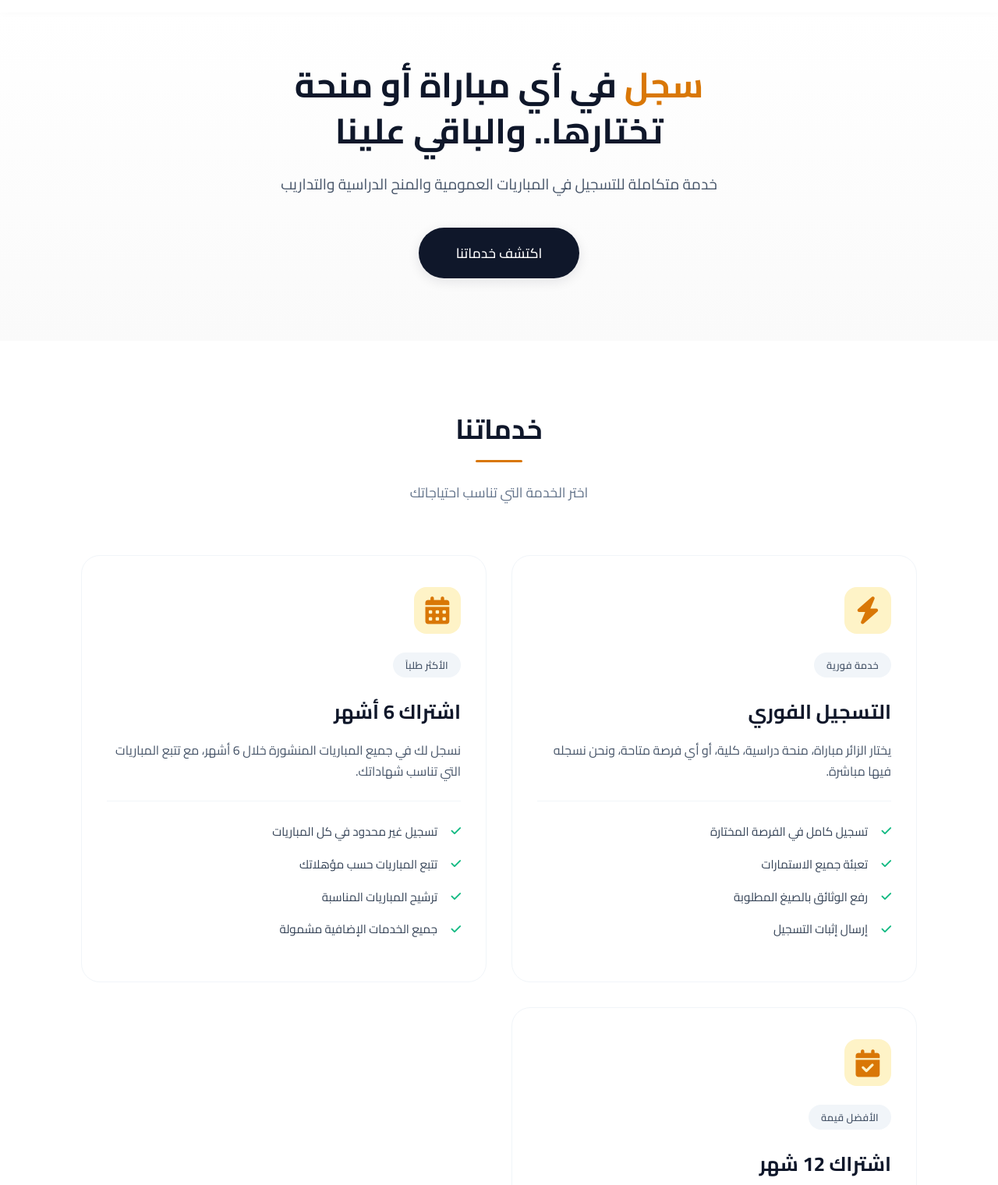
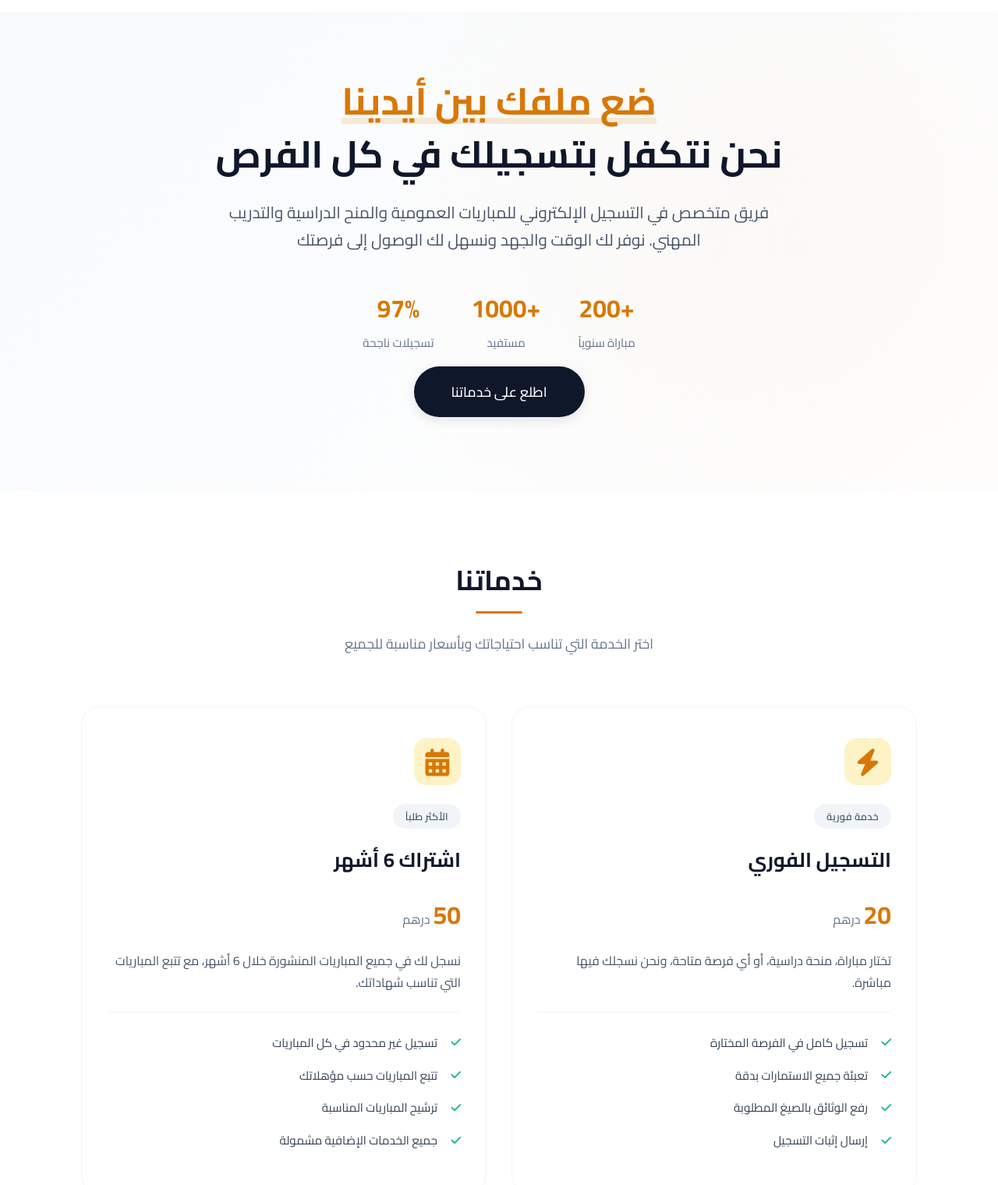
Before and after one commit to Rida0205/Seerah, a plain HTML site: page index.html in a window 1280 px wide. Shown: the part 103-1623 px from the top of the page at 78% size. Drawn offline with Linux system fonts and the light colour scheme.

Commit message:
Update index.html

```diff
--- a/index.html
+++ b/index.html
@@ -83,30 +83,45 @@
             color: #334155;
         }
 
-        /* Hero Section - أنيقة وبسيطة */
+        /* Hero Section - جديدة */
         .hero {
-            padding: 4rem 5% 5rem;
-            background: linear-gradient(to bottom, #ffffff, #fafafa);
+            padding: 5rem 5% 6rem;
+            background: linear-gradient(135deg, #f8fafc 0%, #ffffff 100%);
+            position: relative;
+            overflow: hidden;
+        }
+
+        .hero::before {
+            content: '';
+            position: absolute;
+            top: -50%;
+            right: -20%;
+            width: 80%;
+            height: 200%;
+            background: radial-gradient(circle, rgba(217,119,6,0.03) 0%, transparent 70%);
+            border-radius: 50%;
         }
 
         .hero-content {
             max-width: 900px;
             margin: 0 auto;
             text-align: center;
+            position: relative;
+            z-index: 2;
         }
 
         .hero h2 {
-            font-size: 2.8rem;
+            font-size: 3rem;
             font-weight: 700;
             color: #0f172a;
             margin-bottom: 1.5rem;
-            line-height: 1.3;
+            line-height: 1.4;
         }
 
         .hero h2 span {
             color: #d97706;
+            display: inline-block;
             position: relative;
-            display: inline-block;
         }
 
         .hero h2 span::after {
@@ -116,17 +131,39 @@
             left: 0;
             width: 100%;
             height: 8px;
-            background: rgba(217, 119, 6, 0.1);
+            background: rgba(217, 119, 6, 0.15);
             z-index: -1;
         }
 
         .hero p {
-            font-size: 1.2rem;
+            font-size: 1.3rem;
             color: #475569;
-            max-width: 600px;
+            max-width: 700px;
             margin: 0 auto 2.5rem;
-            line-height: 1.6;
+            line-height: 1.7;
             font-weight: 400;
+        }
+
+        .hero-stats {
+            display: flex;
+            justify-content: center;
+            gap: 3rem;
+            margin-top: 2rem;
+        }
+
+        .stat-item {
+            text-align: center;
+        }
+
+        .stat-number {
+            font-size: 2rem;
+            font-weight: 700;
+            color: #d97706;
+        }
+
+        .stat-label {
+            color: #64748b;
+            font-size: 0.95rem;
         }
 
         .hero .btn {
@@ -142,6 +179,7 @@
             text-decoration: none;
             display: inline-block;
             box-shadow: 0 4px 15px rgba(15, 23, 42, 0.1);
+            margin-top: 1rem;
         }
 
         .hero .btn:hover {
@@ -244,8 +282,24 @@
         .service-card h3 {
             font-size: 1.6rem;
             font-weight: 700;
-            margin-bottom: 0.75rem;
+            margin-bottom: 0.5rem;
             color: #0f172a;
+        }
+
+        .price {
+            font-size: 2rem;
+            font-weight: 800;
+            color: #d97706;
+            margin: 1rem 0;
+            display: flex;
+            align-items: baseline;
+            gap: 0.25rem;
+        }
+
+        .price small {
+            font-size: 1rem;
+            font-weight: 400;
+            color: #64748b;
         }
 
         .badge {
@@ -256,7 +310,7 @@
             font-weight: 600;
             padding: 0.25rem 1rem;
             border-radius: 30px;
-            margin-bottom: 1.25rem;
+            margin-bottom: 1rem;
             letter-spacing: 0.3px;
         }
 
@@ -345,7 +399,7 @@
             font-size: 0.9rem;
         }
 
-        /* Free Section - أنيقة */
+        /* Free Section */
         .free-section {
             padding: 5rem 5%;
             background: #0f172a;
@@ -534,6 +588,11 @@
                 padding: 0 1rem;
             }
 
+            .hero-stats {
+                flex-direction: column;
+                gap: 1.5rem;
+            }
+
             .section-title {
                 font-size: 1.8rem;
             }
@@ -581,39 +640,57 @@
     <section class="hero" id="home">
         <div class="hero-content">
             <h2>
-                <span>سجل</span> في أي مباراة أو منحة<br>تختارها.. والباقي علينا
+                <span>ضع ملفك بين أيدينا</span><br>نحن نتكفل بتسجيلك في كل الفرص
             </h2>
-            <p>خدمة متكاملة للتسجيل في المباريات العمومية والمنح الدراسية والتداريب</p>
-            <a href="#services" class="btn">اكتشف خدماتنا</a>
+            <p>فريق متخصص في التسجيل الإلكتروني للمباريات العمومية والمنح الدراسية والتدريب المهني. نوفر لك الوقت والجهد ونسهل لك الوصول إلى فرصتك</p>
+
+            <div class="hero-stats">
+                <div class="stat-item">
+                    <div class="stat-number">+200</div>
+                    <div class="stat-label">مباراة سنوياً</div>
+                </div>
+                <div class="stat-item">
+                    <div class="stat-number">+1000</div>
+                    <div class="stat-label">مستفيد</div>
+                </div>
+                <div class="stat-item">
+                    <div class="stat-number">97%</div>
+                    <div class="stat-label">تسجيلات ناجحة</div>
+                </div>
+            </div>
+
+            <a href="#services" class="btn">اطلع على خدماتنا</a>
         </div>
     </section>
 
     <section class="services" id="services">
         <div class="section-header">
             <h2 class="section-title">خدماتنا</h2>
-            <p class="section-subtitle">اختر الخدمة التي تناسب احتياجاتك</p>
+            <p class="section-subtitle">اختر الخدمة التي تناسب احتياجاتك وبأسعار مناسبة للجميع</p>
         </div>
 
         <div class="services-grid">
-            <!-- Service 1 -->
+            <!-- Service 1: التسجيل الفوري -->
             <div class="service-card">
                 <div class="service-icon"><i class="fas fa-bolt"></i></div>
                 <span class="badge">خدمة فورية</span>
                 <h3>التسجيل الفوري</h3>
-                <p>يختار الزائر مباراة، منحة دراسية، كلية، أو أي فرصة متاحة، ونحن نسجله فيها مباشرة.</p>
+                <div class="price">20 <small>درهم</small></div>
+                <p>تختار مباراة، منحة دراسية، أو أي فرصة متاحة، ونحن نسجلك فيها مباشرة.</p>
                 <ul class="service-features">
                     <li><i class="fas fa-check"></i> تسجيل كامل في الفرصة المختارة</li>
-                    <li><i class="fas fa-check"></i> تعبئة جميع الاستمارات</li>
+                    <li><i class="fas fa-check"></i> تعبئة جميع الاستمارات بدقة</li>
                     <li><i class="fas fa-check"></i> رفع الوثائق بالصيغ المطلوبة</li>
                     <li><i class="fas fa-check"></i> إرسال إثبات التسجيل</li>
                 </ul>
             </div>
 
-            <!-- Service 2 -->
+            <!-- Service 2: اشتراك 6 أشهر -->
             <div class="service-card">
                 <div class="service-icon"><i class="fas fa-calendar-alt"></i></div>
                 <span class="badge">الأكثر طلباً</span>
                 <h3>اشتراك 6 أشهر</h3>
+                <div class="price">50 <small>درهم</small></div>
                 <p>نسجل لك في جميع المباريات المنشورة خلال 6 أشهر، مع تتبع المباريات التي تناسب شهاداتك.</p>
                 <ul class="service-features">
                     <li><i class="fas fa-check"></i> تسجيل غير محدود في كل المباريات</li>
@@ -623,11 +700,12 @@
                 </ul>
             </div>
 
-            <!-- Service 3 -->
+            <!-- Service 3: اشتراك 12 شهر -->
             <div class="service-card">
                 <div class="service-icon"><i class="fas fa-calendar-check"></i></div>
                 <span class="badge">الأفضل قيمة</span>
                 <h3>اشتراك 12 شهر</h3>
+                <div class="price">100 <small>درهم</small></div>
                 <p>نسجل لك في جميع المباريات المنشورة خلال سنة كاملة، مع تتبع احترافي حسب تخصصك.</p>
                 <ul class="service-features">
                     <li><i class="fas fa-check"></i> تسجيل غير محدود طوال السنة</li>
@@ -641,9 +719,9 @@
         <!-- الخدمات الإضافية -->
         <div class="extra-services">
             <h3 class="extra-title">خدمات إضافية</h3>
-            <p class="extra-note">مشمولة في الاشتراكات، أو يمكن طلبها بشكل منفصل</p>
+            <p class="extra-note">مشمولة مجاناً في الاشتراكات (6 و12 شهر)</p>
 
-            <div class="extra-grid">
+                <div class="extra-grid">
                 <div class="extra-item">
                     <i class="fas fa-file-alt"></i>
                     <h4>السيرة الذاتية</h4>
@@ -701,7 +779,7 @@
     </section>
 
     <footer>
-               <div class="footer-logo">econcours.ma</div>
+        <div class="footer-logo">econcours.ma</div>
         <div class="footer-hadith">الله في عون العبد ما دام العبد في عون أخيه</div>
         <div class="footer-copy">© 2024 econcours.ma - جميع الحقوق محفوظة</div>
     </footer>
```
